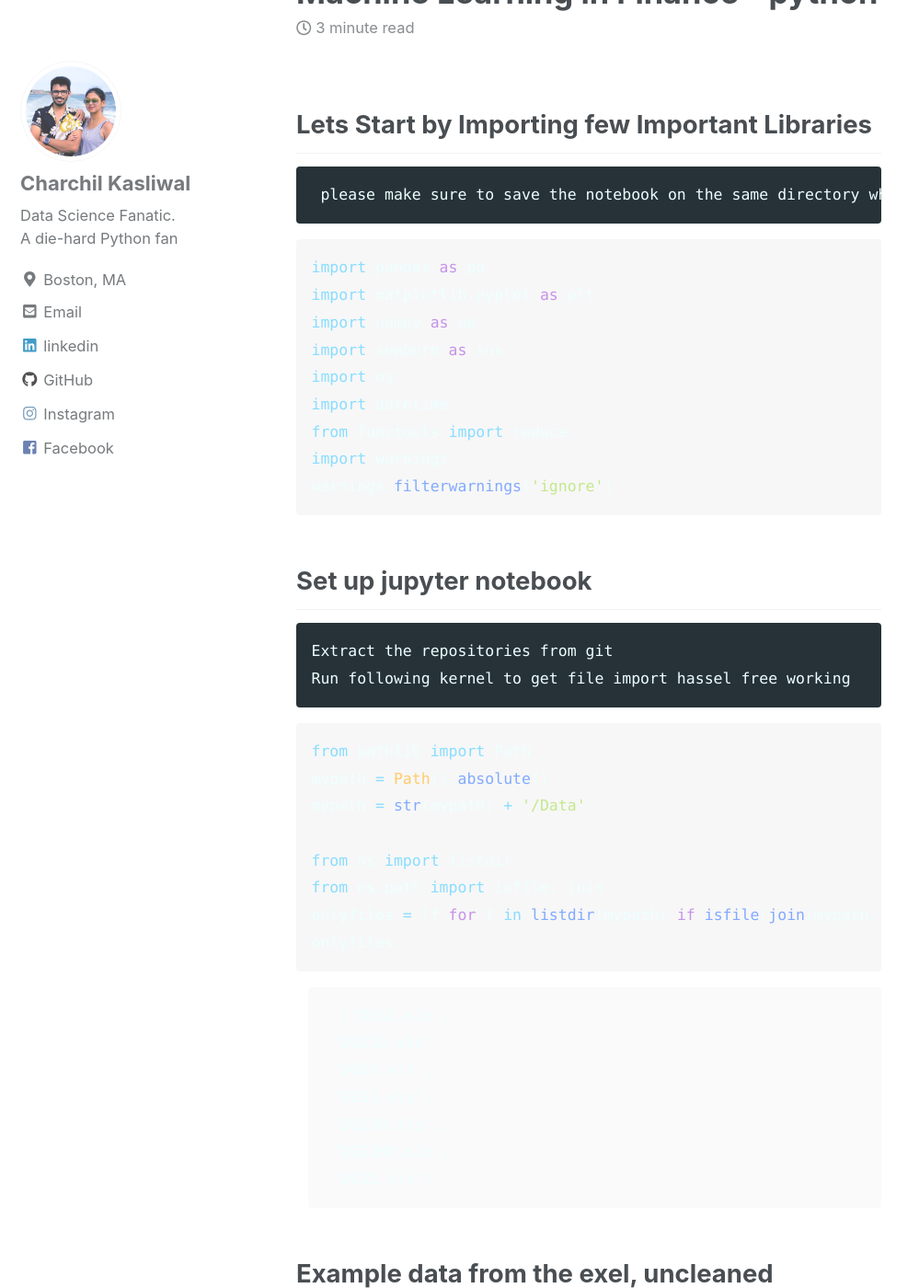
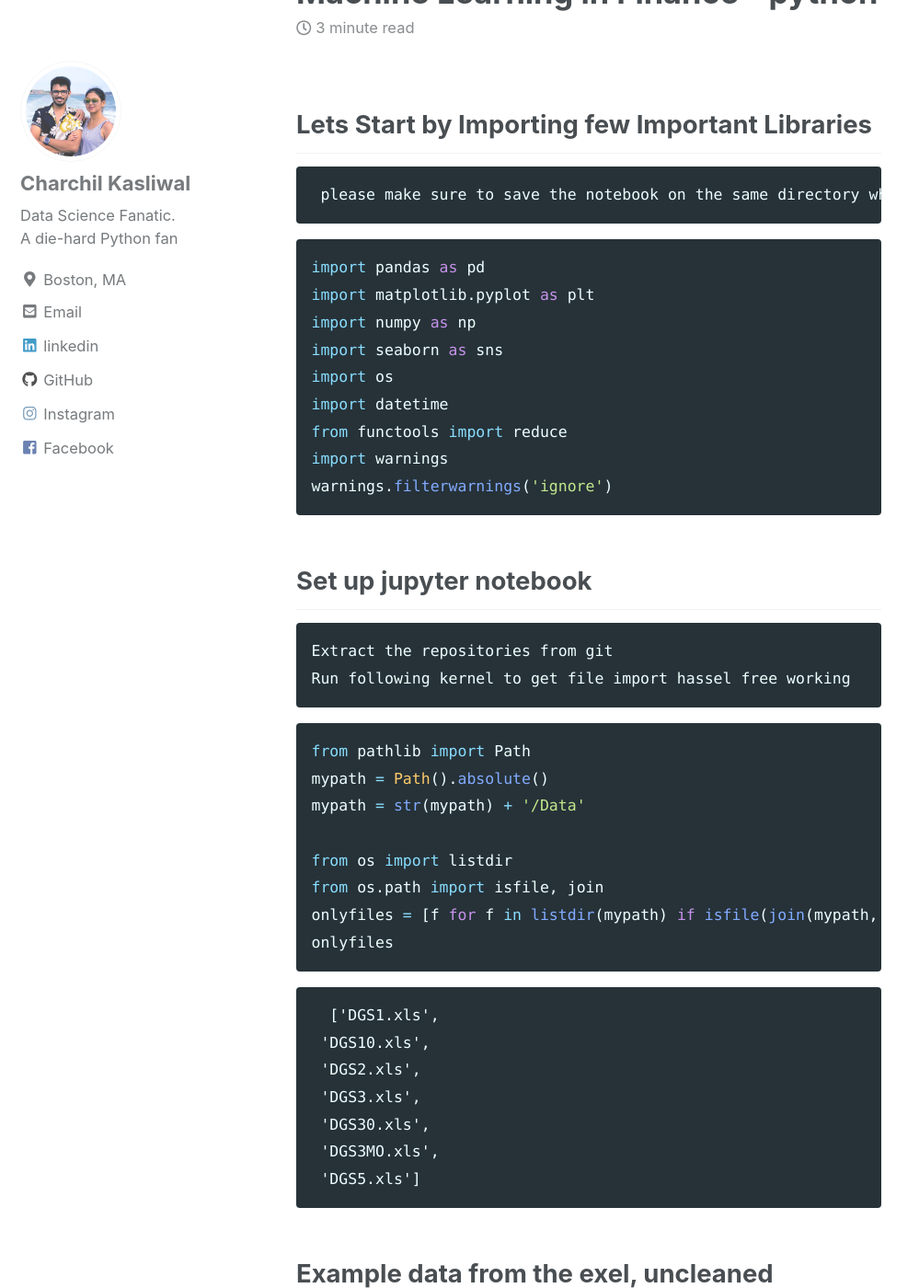
Before and after one commit to charchil10/charchil10.github.io, a Jekyll site: the page built from _posts/2018-10-04-Machine-learning-in-finance.md, in a window 1280 px wide and 1400 px high, scrolled down 654 px. Shown: the whole window at 92% size, without its empty margins (0-999 px from the left). Built offline with Jekyll 4.4.1, drawn with Linux system fonts in a browser that asks for light colours; nearby versions of some CDN libraries.

Commit message:
debugging

```diff
--- /dev/null
+++ b/assets/css/main.css
@@ -0,0 +1,5 @@
+.input_area div.highlighter-rouge { background-color: #f7f7f7 !important; }
+
+.output_stream, .output_data_text, .output_traceback_line { margin-left: 2% !important; border: none !important; border-radius: 4px !important; background-color: #fafafa !important; box-shadow: none !important; }
+
+.output_stream:before, .output_data_text:before, .output_traceback_line:before{ content: none !important; }
--- a/assets/css/main.scss
+++ b/assets/css/main.scss
@@ -6,9 +6,3 @@
 
 @import "minimal-mistakes/skins/{{ site.minimal_mistakes_skin | default: 'default' }}"; // skin
 @import "minimal-mistakes"; // main partials
-
-.input_area div.highlighter-rouge { background-color: #f7f7f7 !important; }
-
-.output_stream, .output_data_text, .output_traceback_line { margin-left: 2% !important; border: none !important; border-radius: 4px !important; background-color: #fafafa !important; box-shadow: none !important; }
-
-.output_stream:before, .output_data_text:before, .output_traceback_line:before{ content: none !important; }
```
